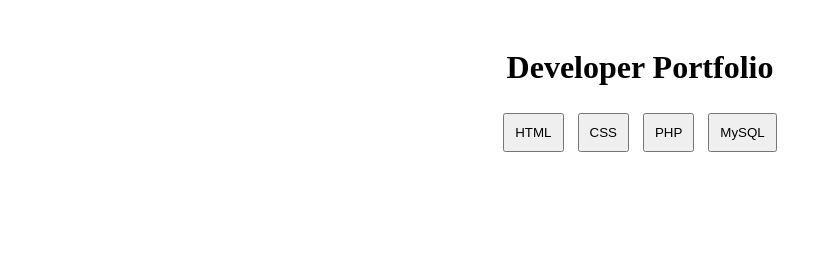
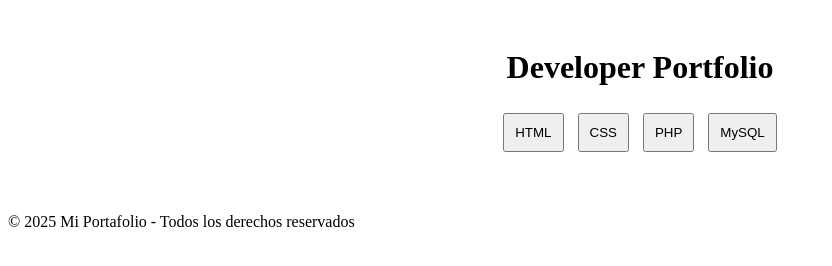
Before and after one commit to HabacucDev/portafolio, a plain HTML site: page index.html in a window 1280 px wide. Shown: the whole page, without its empty margins (0-832 px from the left). Drawn offline with Linux system fonts and the light colour scheme.

Commit message:
copyrigth estatico

```diff
--- a/index.html
+++ b/index.html
@@ -34,7 +34,7 @@
     <meta http-equiv="expires" content="0">
 
     <!-- Seguridad y protección (si usas HTTPS) -->
-<meta http-equiv="Content-Security-Policy" content="default-src 'self';">
+    <meta http-equiv="Content-Security-Policy" content="default-src 'self';">
 
 
     <title>Portafolio de Desarrollador</title>
@@ -42,6 +42,8 @@
 </head>
 
 <body>
+
+
 
     <div class="container">
         <h1>Developer Portfolio</h1>
@@ -53,6 +55,10 @@
         </div>
         <div id="projects" class="projects"></div>
     </div>
+
+    <footer class="bg-dark text-white text-center py-4">
+        <p>&copy; 2025 Mi Portafolio - Todos los derechos reservados</p>
+    </footer>
 
     <!-- Scripts -->
     <script src="js/scripts.js"></script>
@@ -105,7 +111,8 @@
 <!-- Twitter Cards -->
 <meta name="twitter:card" content="summary_large_image">
 <meta name="twitter:title" content="Portafolio de [Tu Nombre] - Desarrollador Web">
-<meta name="twitter:description" content="Portafolio de [Tu Nombre], un desarrollador web apasionado por crear sitios web modernos y aplicaciones usando tecnologías como React, Node.js y mucho más.">
+<meta name="twitter:description"
+    content="Portafolio de [Tu Nombre], un desarrollador web apasionado por crear sitios web modernos y aplicaciones usando tecnologías como React, Node.js y mucho más.">
 <meta name="twitter:url" content="https://www.tu-portafolio.com">
 <meta name="twitter:image" content="https://www.tu-portafolio.com/imagen-de-portada.jpg">
 <meta name="twitter:image:alt" content="Imagen de portada del portafolio de [Tu Nombre]">
```
